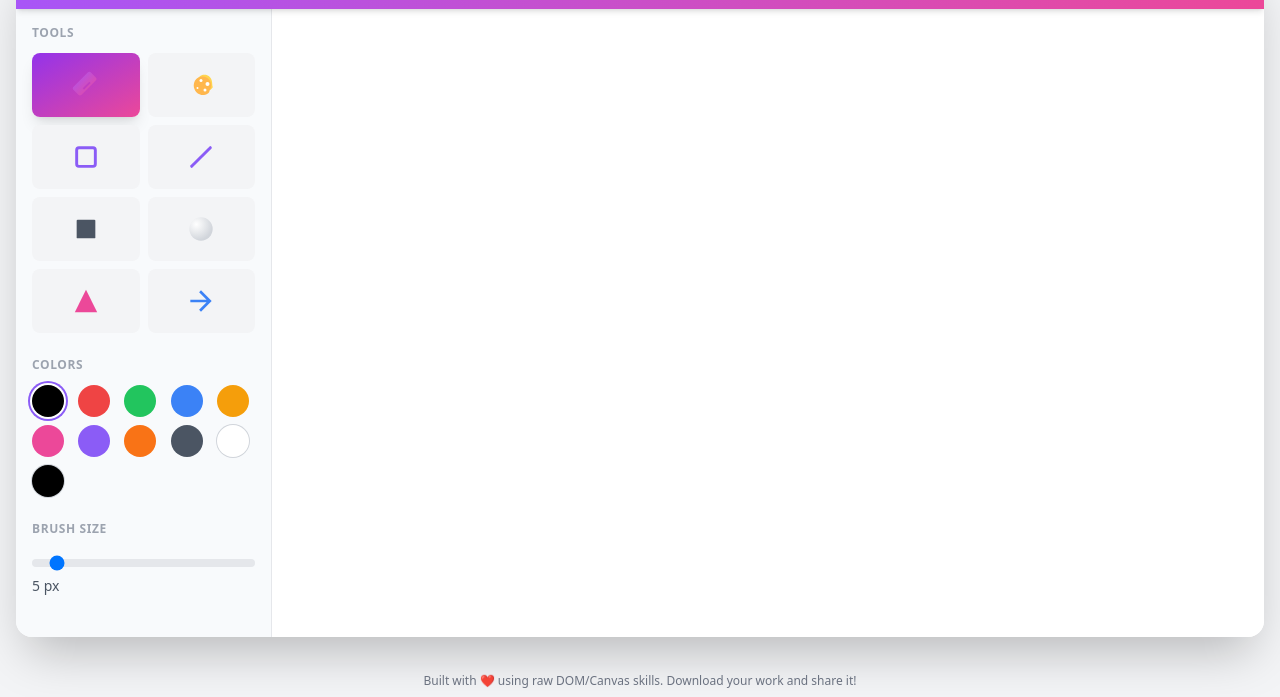
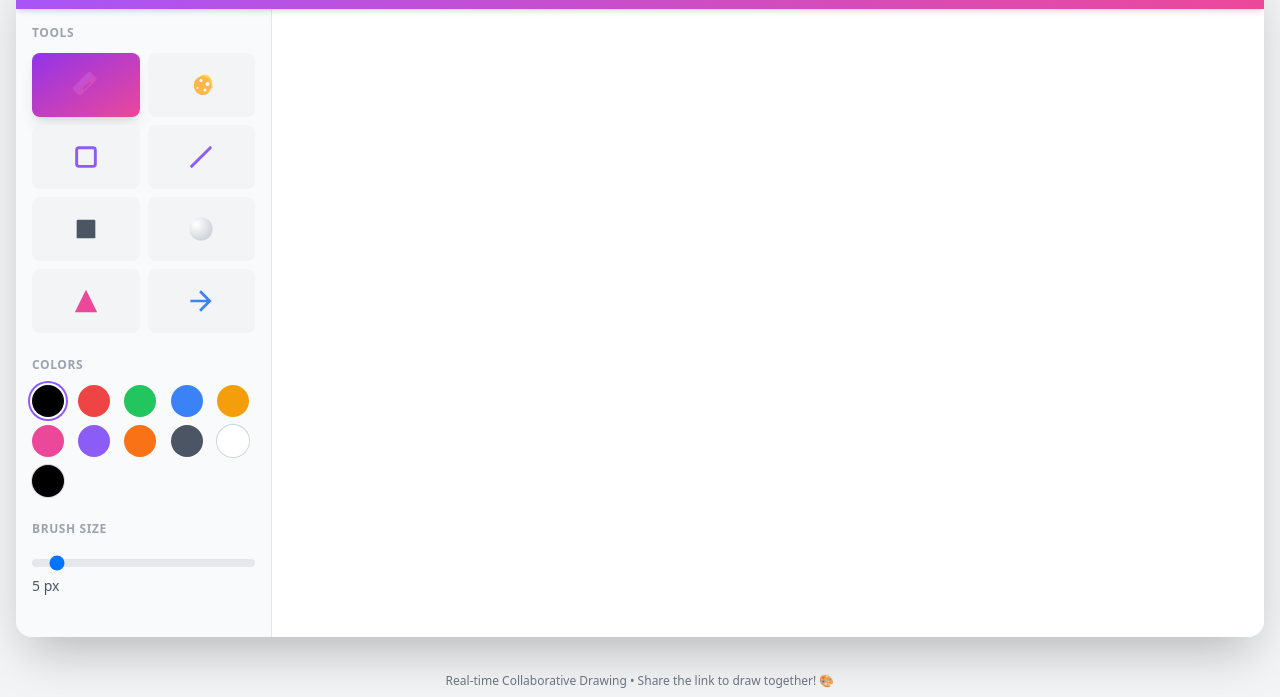
Before and after one commit to sindukuriTeja/flam, a website: page index.html in a window 1280 px wide. Shown: the part 103-800 px from the top of the page. Drawn offline with nearby package versions, Linux system fonts and the light colour scheme; no server answers.

Commit message:
pushing update with the issue

```diff
--- a/index.html
+++ b/index.html
@@ -214,7 +214,7 @@
       </div>
     </div>
     <footer class="fixed bottom-2 text-center text-gray-500 text-xs w-full">
-      <p>Built with ❤️ using raw DOM/Canvas skills. Download your work and share it!</p>
+      <p>Real-time Collaborative Drawing • Share the link to draw together! 🎨</p>
     </footer>
     <script src="/public/index.js"></script>
   </body>
```
